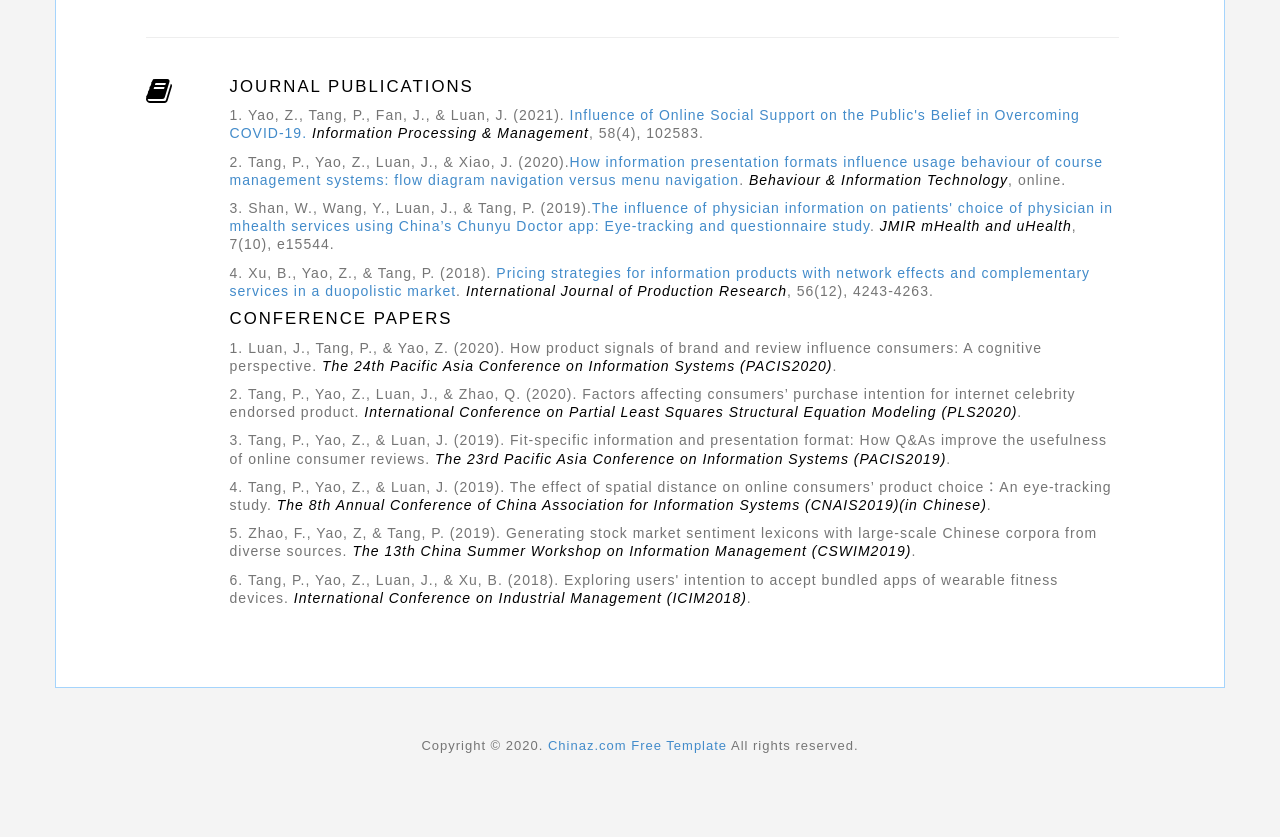
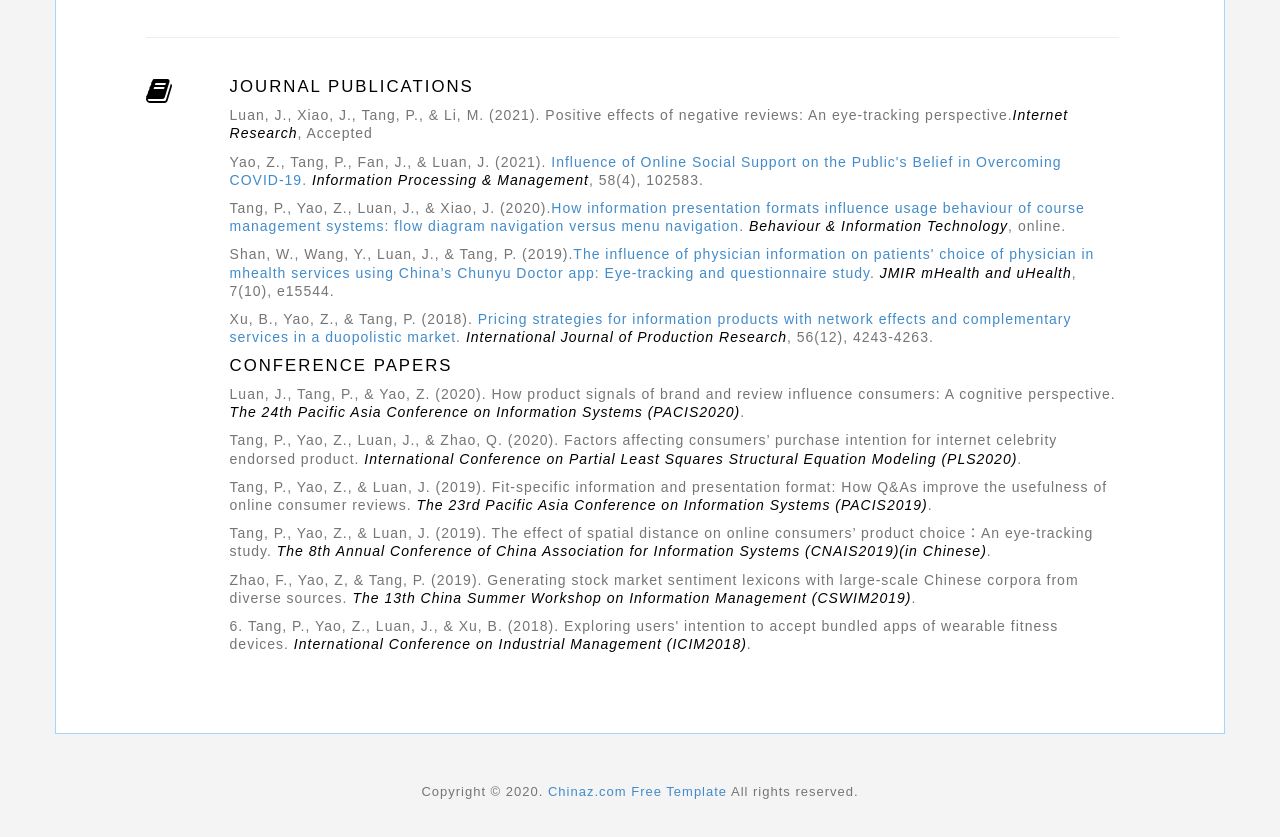
Before and after one commit to pengfeitang/pengfeitang.github.io, a plain HTML site: page index.html in a window 1280 px wide. Shown: the part 1416-2253 px from the top of the page. Drawn offline with Linux system fonts and the light colour scheme; a web font is replaced by a local one.

Commit message:
Update index.html

```diff
--- a/index.html
+++ b/index.html
@@ -298,16 +298,17 @@ My research interests include adoption of IS/IT, design of online platform IT ar
 
 				   <div class="row">
 					<div class="col-md-12">
-						<p>1. Yao, Z., Tang, P., Fan, J., & Luan, J. (2021). <a href="https://doi.org/10.1016/j.ipm.2021.102583">Influence of Online Social Support on the Public's Belief in Overcoming COVID-19.</a><i><font color="black">  Information Processing & Management</font></i>, 58(4), 102583.</p>
-						<p>2. Tang, P., Yao, Z., Luan, J., & Xiao, J. (2020).<a href="https://doi.org/10.1080/0144929X.2020.1813331">How information presentation formats influence usage behaviour of course management systems: flow diagram navigation versus menu navigation</a>. <i><font color="black"> Behaviour & Information Technology</font></i>, online.</p>
-						<p>3. Shan, W., Wang, Y., Luan, J., & Tang, P. (2019).<a href="https://doi.org/10.2196/15544">The influence of physician information on patients' choice of physician in mhealth services using China’s Chunyu Doctor app: Eye-tracking and questionnaire study</a>. <i><font color="black"> JMIR mHealth and uHealth</font></i>, 7(10), e15544.</p>
-						<p>4. Xu, B., Yao, Z., & Tang, P. (2018). <a href="https://doi.org/10.1080/00207543.2018.1425558">Pricing strategies for information products with network effects and complementary services in a duopolistic market</a>.<i><font color="black"> International Journal of Production Research</font></i>, 56(12), 4243-4263.</p>
+						<p>Luan, J., Xiao, J., Tang, P., & Li, M. (2021). Positive effects of negative reviews: An eye-tracking perspective.<i><font color="black">Internet Research</font></i>, Accepted</p>
+						<p>Yao, Z., Tang, P., Fan, J., & Luan, J. (2021). <a href="https://doi.org/10.1016/j.ipm.2021.102583">Influence of Online Social Support on the Public's Belief in Overcoming COVID-19.</a><i><font color="black">  Information Processing & Management</font></i>, 58(4), 102583.</p>
+						<p>Tang, P., Yao, Z., Luan, J., & Xiao, J. (2020).<a href="https://doi.org/10.1080/0144929X.2020.1813331">How information presentation formats influence usage behaviour of course management systems: flow diagram navigation versus menu navigation</a>. <i><font color="black"> Behaviour & Information Technology</font></i>, online.</p>
+						<p>Shan, W., Wang, Y., Luan, J., & Tang, P. (2019).<a href="https://doi.org/10.2196/15544">The influence of physician information on patients' choice of physician in mhealth services using China’s Chunyu Doctor app: Eye-tracking and questionnaire study</a>. <i><font color="black"> JMIR mHealth and uHealth</font></i>, 7(10), e15544.</p>
+						<p>Xu, B., Yao, Z., & Tang, P. (2018). <a href="https://doi.org/10.1080/00207543.2018.1425558">Pricing strategies for information products with network effects and complementary services in a duopolistic market</a>.<i><font color="black"> International Journal of Production Research</font></i>, 56(12), 4243-4263.</p>
 <h3>CONFERENCE PAPERS</h3>
-<p>1. Luan, J., Tang, P., & Yao, Z. (2020). How product signals of brand and review influence consumers: A cognitive perspective. <i><font color="black"> The 24th Pacific Asia Conference on Information Systems (PACIS2020)</font></i>.</p>
-						<p>2. Tang, P., Yao, Z., Luan, J., & Zhao, Q. (2020). Factors affecting consumers’ purchase intention for internet celebrity endorsed product. <i><font color="black"> International Conference on Partial Least Squares Structural Equation Modeling (PLS2020)</font></i>.</p>
-						<p>3. Tang, P., Yao, Z., & Luan, J. (2019). Fit-specific information and presentation format: How Q&As improve the usefulness of online consumer reviews. <i><font color="black"> The 23rd Pacific Asia Conference on Information Systems (PACIS2019)</font></i>.</p>
-						<p>4. Tang, P., Yao, Z., & Luan, J. (2019). The effect of spatial distance on online consumers’ product choice：An eye-tracking study. <i><font color="black"> The 8th Annual Conference of China Association for Information Systems (CNAIS2019)(in Chinese)</font></i>.</p>
-						<p>5. Zhao, F., Yao, Z, & Tang, P. (2019). Generating stock market sentiment lexicons with large-scale Chinese corpora from diverse sources. <i><font color="black"> The 13th China Summer Workshop on Information Management (CSWIM2019)</font></i>.</p>
+<p>Luan, J., Tang, P., & Yao, Z. (2020). How product signals of brand and review influence consumers: A cognitive perspective. <i><font color="black"> The 24th Pacific Asia Conference on Information Systems (PACIS2020)</font></i>.</p>
+						<p>Tang, P., Yao, Z., Luan, J., & Zhao, Q. (2020). Factors affecting consumers’ purchase intention for internet celebrity endorsed product. <i><font color="black"> International Conference on Partial Least Squares Structural Equation Modeling (PLS2020)</font></i>.</p>
+						<p>Tang, P., Yao, Z., & Luan, J. (2019). Fit-specific information and presentation format: How Q&As improve the usefulness of online consumer reviews. <i><font color="black"> The 23rd Pacific Asia Conference on Information Systems (PACIS2019)</font></i>.</p>
+						<p>Tang, P., Yao, Z., & Luan, J. (2019). The effect of spatial distance on online consumers’ product choice：An eye-tracking study. <i><font color="black"> The 8th Annual Conference of China Association for Information Systems (CNAIS2019)(in Chinese)</font></i>.</p>
+						<p>Zhao, F., Yao, Z, & Tang, P. (2019). Generating stock market sentiment lexicons with large-scale Chinese corpora from diverse sources. <i><font color="black"> The 13th China Summer Workshop on Information Management (CSWIM2019)</font></i>.</p>
 <p>6. Tang, P., Yao, Z., Luan, J., & Xu, B. (2018). Exploring users' intention to accept bundled apps of wearable fitness devices. <i><font color="black"> International Conference on Industrial Management (ICIM2018)</font></i>.</p>
 <p></p>
 
```
